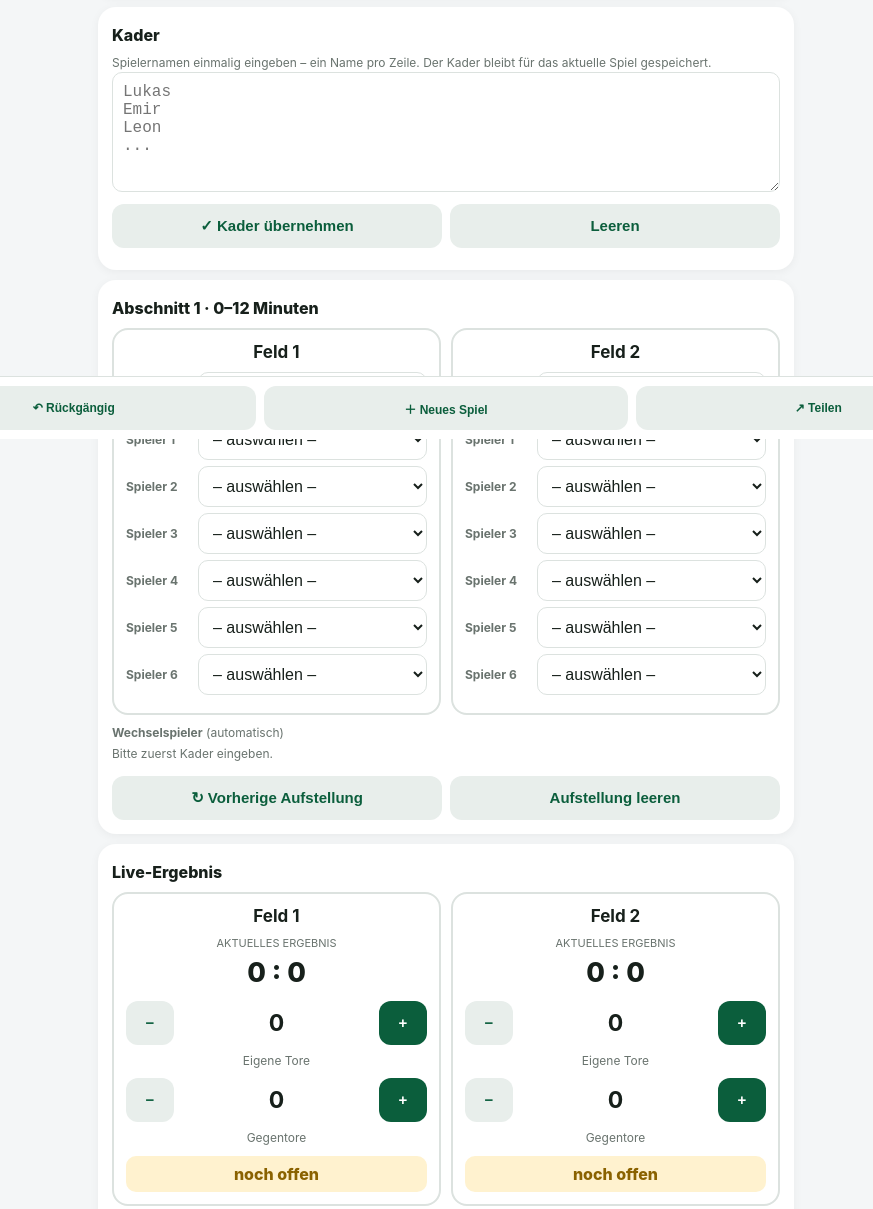
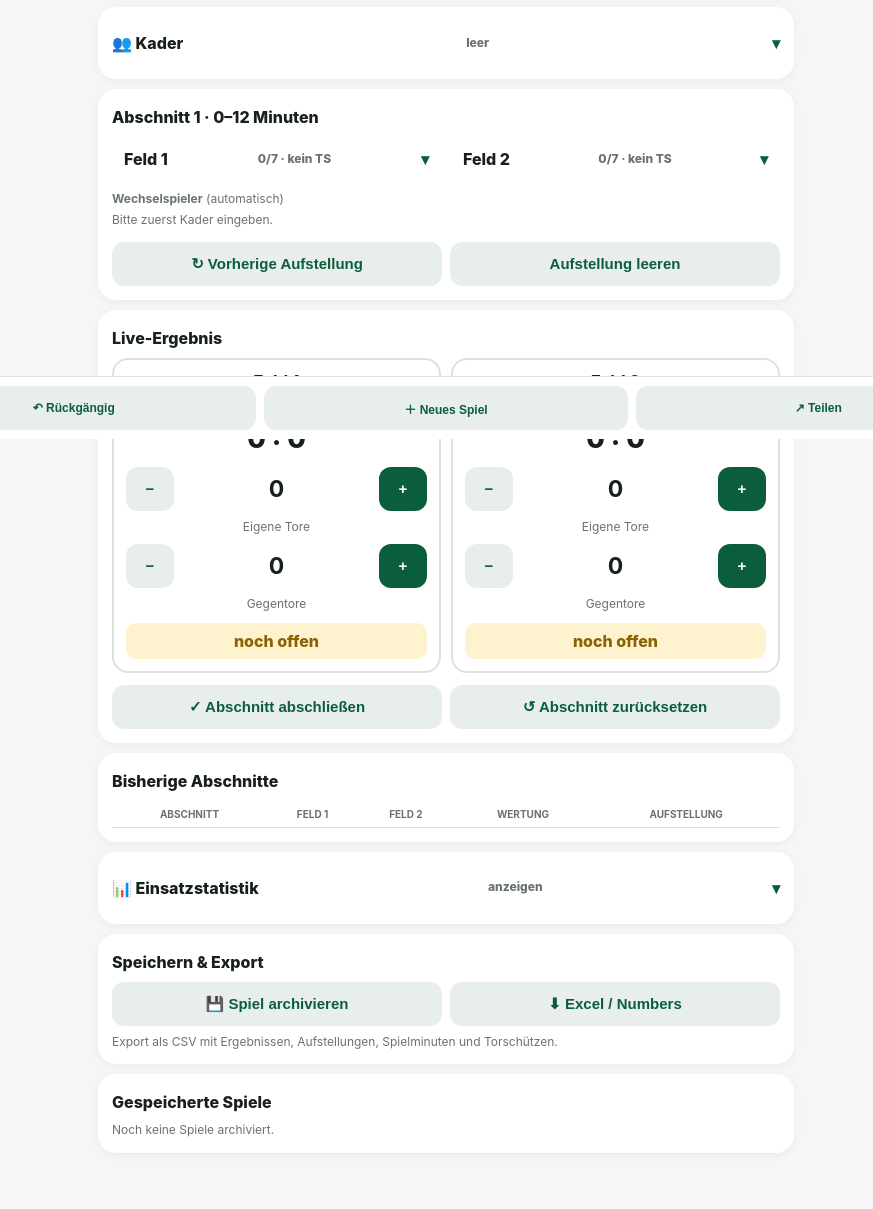
Before and after one commit to icetinguel/live-ticker, a plain HTML site: page index.html in a window 1280 px wide. Shown: the part 361-1570 px from the top of the page, without its empty margins (194-1067 px from the left). Drawn offline with Linux system fonts and the light colour scheme.

Commit message:
version 6.2 including open and closed lists

```diff
--- a/index.html
+++ b/index.html
@@ -23,7 +23,7 @@ button{border:0;border-radius:12px;min-height:44px;font-size:15px;font-weight:80
 input,select,textarea{width:100%;border:1px solid var(--line);border-radius:10px;padding:10px;font-size:16px;background:#fff;color:var(--text)}textarea{min-height:120px;resize:vertical}.formgrid{display:grid;grid-template-columns:1fr 1fr;gap:10px}.inline{display:flex;gap:8px;align-items:center;flex-wrap:wrap}.pill{display:inline-block;padding:4px 8px;border-radius:999px;background:#eef3f0;font-size:12px;margin:2px}.bench{line-height:2}.slot{display:grid;grid-template-columns:64px 1fr;gap:8px;align-items:center;margin:6px 0}.slot span{font-size:12px;color:var(--muted);font-weight:700}.lineup-actions{display:grid;grid-template-columns:1fr 1fr;gap:8px;margin-top:10px}
 table{width:100%;border-collapse:collapse;font-size:12px}th,td{padding:7px 4px;border-bottom:1px solid var(--line);text-align:center}th{color:var(--muted);font-size:10px;text-transform:uppercase}.scroll{overflow-x:auto}.editbtn{min-height:30px;padding:4px 7px;font-size:12px;border-radius:8px;margin-top:4px}.modebox{display:grid;grid-template-columns:1fr 1fr;gap:8px}.modebox button.active{background:var(--green);color:#fff}.notice{padding:9px 10px;border-radius:10px;background:#fff5d7;font-size:12px;color:#765800;margin:8px 0}.hidden{display:none!important}
 .bottom{position:fixed;bottom:0;left:0;right:0;background:#fff;border-top:1px solid var(--line);padding:9px 12px calc(9px + env(safe-area-inset-bottom));display:flex;justify-content:center;gap:8px;z-index:5}.bottom button{min-width:29%;font-size:12px}
-dialog{border:0;border-radius:18px;padding:16px;width:min(92vw,420px);box-shadow:0 12px 45px #0004}dialog::backdrop{background:#0006}.goalchoices{display:grid;grid-template-columns:1fr 1fr;gap:8px;margin:12px 0}.goalchoices button{min-height:42px}.archiveitem{border-top:1px solid var(--line);padding:10px 0}.archiveitem:first-child{border-top:0}
+dialog{border:0;border-radius:18px;padding:16px;width:min(92vw,420px);box-shadow:0 12px 45px #0004}dialog::backdrop{background:#0006}.goalchoices{display:grid;grid-template-columns:1fr 1fr;gap:8px;margin:12px 0}.goalchoices button{min-height:42px}.archiveitem{border-top:1px solid var(--line);padding:10px 0}.archiveitem:first-child{border-top:0}.collapse{border:0}.collapse>summary{list-style:none;cursor:pointer;font-weight:800;display:flex;align-items:center;justify-content:space-between;gap:8px;min-height:44px}.collapse>summary::-webkit-details-marker{display:none}.collapse>summary:after{content:'▾';font-size:16px;color:var(--green);transition:transform .15s ease}.collapse[open]>summary:after{transform:rotate(180deg)}.collapse-body{padding-top:8px}.field.collapse{padding:0 12px}.field.collapse>summary{padding:8px 0}.field.collapse .collapse-body{padding:0 0 12px}
 @media(max-width:520px){.grid,.formgrid{grid-template-columns:1fr}.score{font-size:46px}.slot{grid-template-columns:58px 1fr}.controls{grid-template-columns:1fr}.lineup-actions{grid-template-columns:1fr 1fr}}
 </style>
 </head>
@@ -45,11 +45,15 @@ dialog{border:0;border-radius:18px;padding:16px;width:min(92vw,420px);box-shadow
 </div>
 
 <div class="card">
- <div class="section">Kader</div>
- <div class="small">Spielernamen einmalig eingeben – ein Name pro Zeile. Der Kader bleibt für das aktuelle Spiel gespeichert.</div>
- <textarea id="rosterInput" placeholder="Lukas&#10;Emir&#10;Leon&#10;..."></textarea>
- <div class="controls" style="margin-top:8px"><button onclick="saveRoster()">✓ Kader übernehmen</button><button class="secondary" onclick="clearRoster()">Leeren</button></div>
- <div id="rosterInfo" class="small" style="margin-top:8px"></div>
+ <details class="collapse" id="rosterCollapse">
+  <summary><span>👥 Kader</span><span id="rosterSummary" class="small"></span></summary>
+  <div class="collapse-body">
+   <div class="small">Spielernamen einmalig eingeben – ein Name pro Zeile. Der Kader bleibt für das aktuelle Spiel gespeichert.</div>
+   <textarea id="rosterInput" placeholder="Lukas&#10;Emir&#10;Leon&#10;..."></textarea>
+   <div class="controls" style="margin-top:8px"><button onclick="saveRoster()">✓ Kader übernehmen</button><button class="secondary" onclick="clearRoster()">Leeren</button></div>
+   <div id="rosterInfo" class="small" style="margin-top:8px"></div>
+  </div>
+ </details>
 </div>
 
 <div class="card" id="lineupCard">
@@ -71,7 +75,10 @@ dialog{border:0;border-radius:18px;padding:16px;width:min(92vw,420px);box-shadow
 </div>
 
 <div class="card" id="statsCard">
- <div class="section">Einsatzstatistik</div><div class="scroll"><table><thead><tr><th>Spieler</th><th>Abschn.</th><th>Min.</th><th>F1</th><th>F2</th><th>TS</th><th>Tore</th></tr></thead><tbody id="statsBody"></tbody></table></div>
+ <details class="collapse" id="statsCollapse">
+  <summary><span>📊 Einsatzstatistik</span><span class="small">anzeigen</span></summary>
+  <div class="collapse-body"><div class="scroll"><table><thead><tr><th>Spieler</th><th>Abschn.</th><th>Min.</th><th>F1</th><th>F2</th><th>TS</th><th>Tore</th></tr></thead><tbody id="statsBody"></tbody></table></div></div>
+ </details>
 </div>
 
 <div class="card" id="finalCard" style="display:none;text-align:center"><div class="biglabel">Spiel beendet</div><div class="score" id="finalScore">0 : 0</div><div id="finalCounts" class="status"></div><div class="small" id="actualTotal"></div></div>
@@ -109,7 +116,7 @@ function scoreTotals(){return state.history.reduce((a,x)=>{a.own+=(x.fieldScores
 function allOutcomes(){return state.history.flatMap(x=>(x.fieldScores||[]).slice(0,activeFieldCount()).map(outcome))}
 function rosterOptions(selected){return '<option value="">– auswählen –</option>'+state.roster.map(n=>`<option value="${esc(n)}" ${n===selected?'selected':''}>${esc(n)}</option>`).join('')}
 function esc(s){return String(s??'').replace(/[&<>"']/g,c=>({'&':'&amp;','<':'&lt;','>':'&gt;','"':'&quot;',"'":'&#39;'}[c]))}
-function renderLineups(){const grid=document.getElementById('lineupGrid');grid.innerHTML='';const n=activeFieldCount();for(let f=0;f<n;f++){const div=document.createElement('div');div.className='field';div.innerHTML=`<h3>Feld ${f+1}</h3>`+Array.from({length:7},(_,i)=>`<label class="slot"><span>${i===0?'🥅 TS':'Spieler '+i}</span><select onchange="setLineup(${f},${i},this.value)">${rosterOptions(state.lineups[f][i])}</select></label>`).join('');grid.appendChild(div)}
+function renderLineups(){const grid=document.getElementById('lineupGrid');grid.innerHTML='';const n=activeFieldCount();for(let f=0;f<n;f++){const div=document.createElement('details');div.className='field collapse';const filled=state.lineups[f].filter(Boolean).length;const keeper=state.lineups[f][0]||'kein TS';div.innerHTML=`<summary><span>Feld ${f+1}</span><span class="small">${filled}/7 · ${esc(keeper)}</span></summary><div class="collapse-body">`+Array.from({length:7},(_,i)=>`<label class="slot"><span>${i===0?'🥅 TS':'Spieler '+i}</span><select onchange="setLineup(${f},${i},this.value)">${rosterOptions(state.lineups[f][i])}</select></label>`).join('')+`</div>`;grid.appendChild(div)}
  const used=new Set(state.lineups.slice(0,n).flat().filter(Boolean));document.getElementById('bench').innerHTML=state.roster.length?state.roster.filter(x=>!used.has(x)).map(x=>`<span class="pill">${esc(x)}</span>`).join('')||'<span class="pill">Keine Wechselspieler</span>':'Bitte zuerst Kader eingeben.';
 }
 function setLineup(f,i,name){if(name){for(let ff=0;ff<activeFieldCount();ff++)for(let ii=0;ii<7;ii++)if(!(ff===f&&ii===i)&&state.lineups[ff][ii]===name){alert(name+' ist in diesem Abschnitt bereits auf Feld '+(ff+1)+' eingeteilt.');renderLineups();return}}state.lineups[f][i]=name;save();renderLineups()}
@@ -129,7 +136,7 @@ function update(){normalizeState();document.getElementById('modeFoerder').classL
  const ss=document.getElementById('sectionsSelect');ss.innerHTML=Array.from({length:12},(_,i)=>`<option value="${i+1}" ${(i+1)===state.sections?'selected':''}>${i+1}</option>`).join('');document.getElementById('durationInput').value=state.duration;document.getElementById('fieldsSelect').value=String(state.numFields);
  document.getElementById('headerSub').textContent='Förderliga · 6 × 12 Minuten · 2 Felder';
  document.getElementById('overallLabel').textContent=state.mode==='foerder'?'Aktuelles Förderliga-Ergebnis':'Aktuelles Torergebnis';const totals=scoreTotals();if(state.mode==='foerder'){const os=allOutcomes(),w=os.filter(x=>x==='Sieg').length,d=os.filter(x=>x==='Unentschieden').length,l=os.filter(x=>x==='Niederlage').length;document.getElementById('overall').textContent=`${w} : ${l}`;document.getElementById('counts').textContent=`${w} Siege · ${d} Unentschieden · ${l} Niederlagen`}else{document.getElementById('overall').textContent=`${totals.own} : ${totals.opp}`;document.getElementById('counts').textContent=`Tore aus ${state.history.length} von ${state.sections} Abschnitten`}
- document.getElementById('bar').style.width=`${Math.min(100,state.history.length/state.sections*100)}%`;document.getElementById('round').textContent=state.round<state.sections?`Abschnitt ${state.round+1} von ${state.sections}`:'Spiel beendet';document.getElementById('opponent').value=state.opponent||'';document.getElementById('matchDate').value=state.matchDate||'';document.getElementById('rosterInput').value=state.roster.join('\n');document.getElementById('rosterInfo').textContent=state.roster.length?`${state.roster.length} Spieler im Kader · ${Math.max(0,state.roster.length-activeFieldCount()*7)} Wechselspieler bei vollständiger Aufstellung`:'';
+ document.getElementById('bar').style.width=`${Math.min(100,state.history.length/state.sections*100)}%`;document.getElementById('round').textContent=state.round<state.sections?`Abschnitt ${state.round+1} von ${state.sections}`:'Spiel beendet';document.getElementById('opponent').value=state.opponent||'';document.getElementById('matchDate').value=state.matchDate||'';document.getElementById('rosterInput').value=state.roster.join('\n');document.getElementById('rosterInfo').textContent=state.roster.length?`${state.roster.length} Spieler im Kader · ${Math.max(0,state.roster.length-activeFieldCount()*7)} Wechselspieler bei vollständiger Aufstellung`:'';document.getElementById('rosterSummary').textContent=state.roster.length?`${state.roster.length} Spieler`:'leer';
  const current=state.editing!==null?state.editing:state.round;document.getElementById('sectionTitle').textContent=current<state.sections?`${state.editing!==null?'Abschnitt '+(current+1)+' bearbeiten':'Abschnitt '+(current+1)} · ${sectionStart(current)}–${sectionEnd(current)} Minuten`:`Spiel beendet · ${state.sections*state.duration} Minuten`;const notice=document.getElementById('lineupNotice');notice.classList.add('hidden');if(state.round>0&&state.editing===null&&state.round<state.sections){notice.textContent='Die Aufstellung des vorherigen Abschnitts wurde übernommen. Ändere nur die Spieler, die du wechseln möchtest.';notice.classList.remove('hidden')}
  renderLineups();renderScoreFields();const finish=document.getElementById('finishBtn');finish.disabled=state.round>=state.sections&&state.editing===null;finish.textContent=state.editing!==null?'✓ Änderung speichern':state.round>=state.sections?'✓ Spiel beendet':'✓ Abschnitt abschließen';renderHistory();renderStats();renderFinal();renderArchives();save()}
 function finishRound(){const err=validateLineup();if(err&&!confirm(err+'\n\nAbschnitt trotzdem ohne vollständige Aufstellung speichern?'))return;const idx=state.editing!==null?state.editing:state.round;if(idx>=state.sections)return;const rec={fieldScores:clone(state.fields.slice(0,activeFieldCount())),lineups:clone(state.lineups),duration:state.duration,start:sectionStart(idx),end:sectionEnd(idx)};
--- a/sw.js
+++ b/sw.js
@@ -1,4 +1,4 @@
-const CACHE_NAME='u13-live-v6';
+const CACHE_NAME='u13-live-v6-compact2';
 const APP_SHELL=['./','./index.html','./manifest.webmanifest','./apple-touch-icon.png','./icon-192.png','./icon-512.png'];
 self.addEventListener('install',e=>{e.waitUntil(caches.open(CACHE_NAME).then(c=>c.addAll(APP_SHELL)));self.skipWaiting();});
 self.addEventListener('activate',e=>{e.waitUntil(caches.keys().then(keys=>Promise.all(keys.filter(k=>k!==CACHE_NAME).map(k=>caches.delete(k)))));self.clients.claim();});
```
